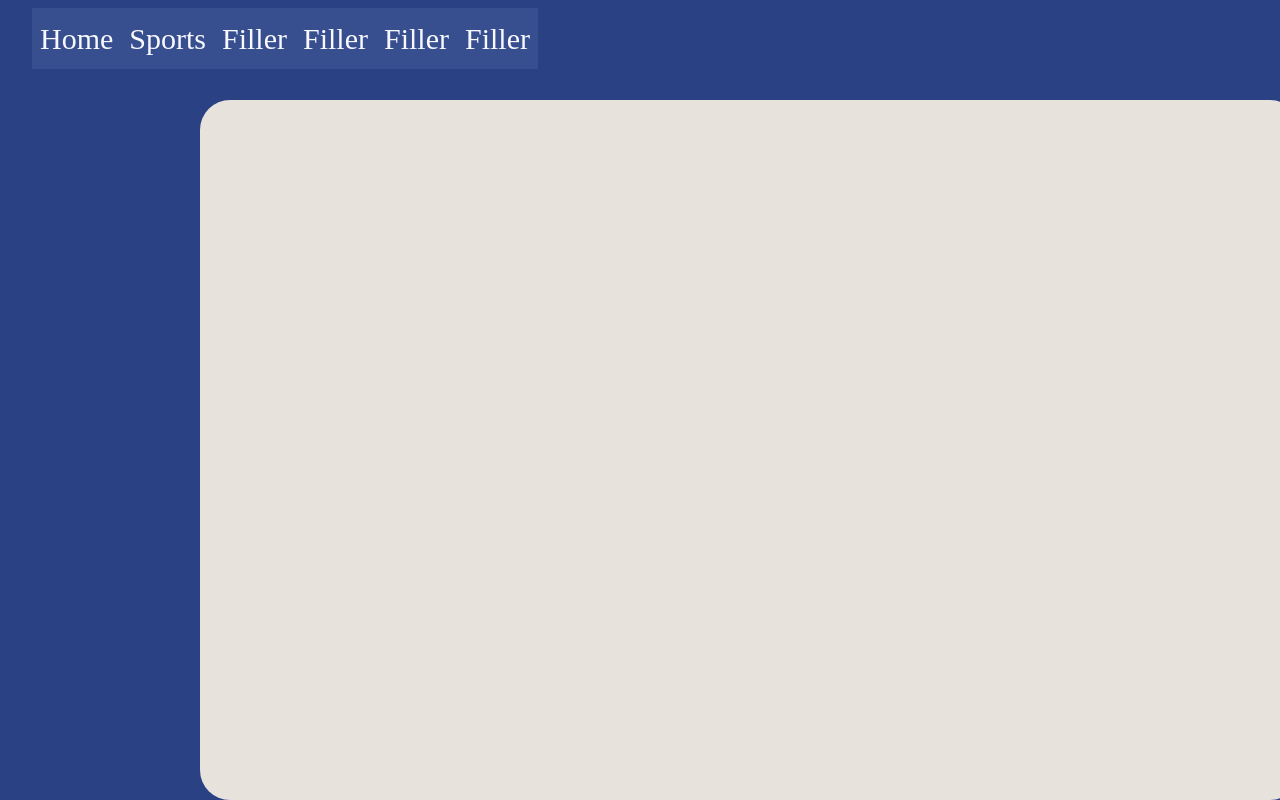
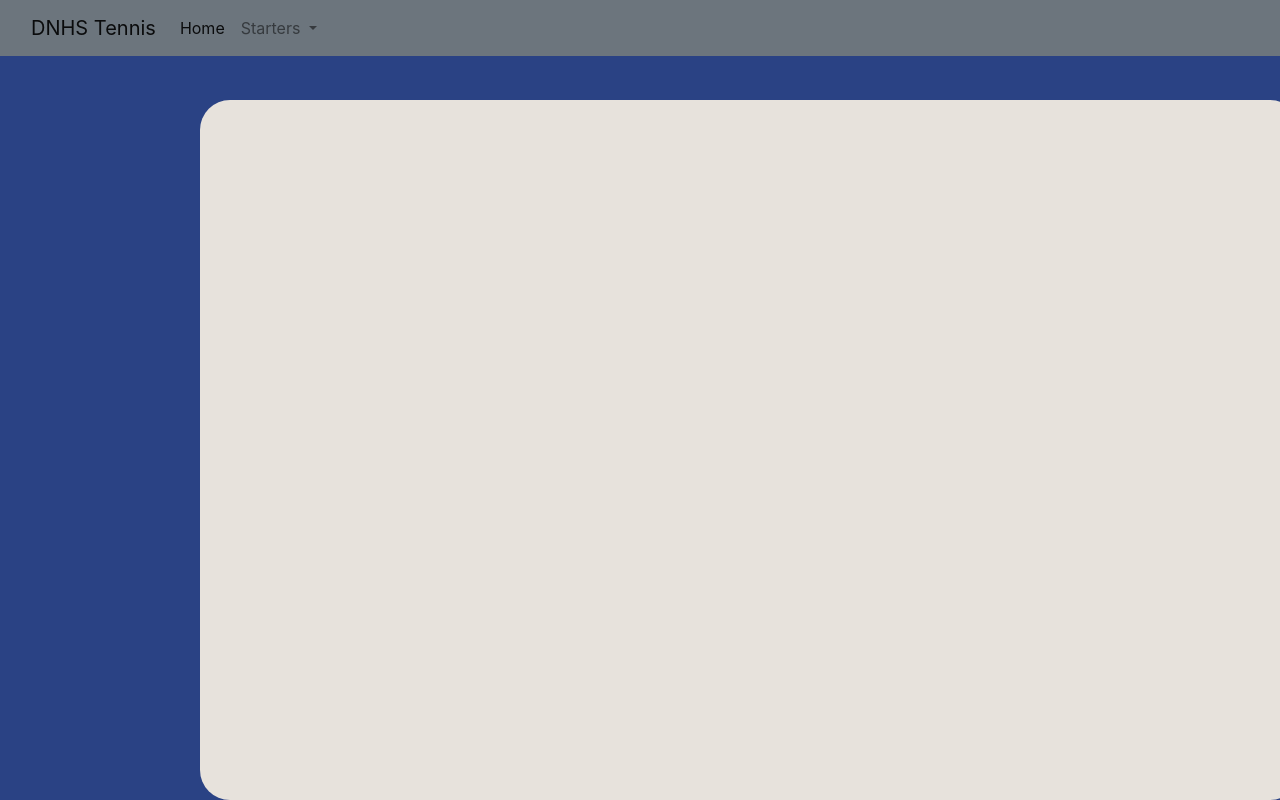
Before and after one commit to Archkitten/n22p4-quarter-finals, a Flask app: page /sports/ in a window 1280 px wide. Run offline with Flask 2, Linux system fonts and the light colour scheme; some libraries are stand-ins or nearby versions; some web fonts are replaced.

Commit message:
updated navbar

```diff
--- a/templates/layouts/navbar.html
+++ b/templates/layouts/navbar.html
@@ -1,66 +1,33 @@
-<!-- Navigation Bar from bootstrap
-This HTML is setup as a fragment allowing it to be "included" by other HTML files via Jinja2
--->
-<nav class="navbar navbar-expand-lg navbar-dark bg-black">
-    <a class="navbar-brand" href="https://csp.nighthawkcodingsociety.com/"></a>
-    <button class="navbar-toggler" type="button" data-toggle="collapse" data-target="#navbarNavAltMarkup" aria-controls="navbarNavAltMarkup" aria-expanded="false" aria-label="Toggle navigation">
-        <span class="navbar-toggler-icon"></span>
-    </button>
-    <div class="collapse navbar-collapse" id="navbarNavAltMarkup">
-        <div class="navbar-nav">
-            <div class="collapse navbar-collapse" id="navbarNavAltMarkup">
-                <div class="navbar-nav" style="font-family: monospace; background-color: #384F8F">
-                    <div style="font-family: myFirstFont; color: ghostwhite">
-                        <a style="color: ghostwhite; font-size: 30px;" class="nav-link" href={{ url_for('index') }}>Home</a>
-                    </div>
-                    <div style="font-family: myFirstFont; color: ghostwhite">
-                        <a style="color: ghostwhite; font-size: 30px;" class="nav-link" href={{ url_for('sports') }}>Sports</a>
-                    </div>
-                    <div style="font-family: myFirstFont; color: ghostwhite">
-                        <a style="color: ghostwhite; font-size: 30px;" class="nav-link" href={{ url_for('index') }}>Filler</a>
-                    </div>
-                    <div style="font-family: myFirstFont; color: ghostwhite">
-                        <a style="color: ghostwhite; font-size: 30px;" class="nav-link" href={{ url_for('index') }}>Filler</a>
-                    </div>
-                    <div style="font-family: myFirstFont; color: ghostwhite">
-                        <a style="color: ghostwhite; font-size: 30px;" class="nav-link" href={{ url_for('index') }}>Filler</a>
-                    </div>
-                    <div style="font-family: myFirstFont; color: ghostwhite">
-                        <a style="color: ghostwhite; font-size: 30px;" class="nav-link" href={{ url_for('index') }}>Filler</a>
-                    </div>
+<nav class="navbar navbar-expand-lg navbar-light bg-secondary">
+    <div class="container-fluid">
+        <div class="btn-group">
+            <a class="navbar-brand" href="#">DNHS Tennis</a>
+            <button class="navbar-toggler" type="button" data-bs-toggle="collapse" data-bs-target="#navbarNavDarkDropdown" aria-controls="navbarNavDarkDropdown" aria-expanded="false" aria-label="Toggle navigation">
+                <span class="navbar-toggler-icon"></span>
+            </button>
+
+            <div class="collapse navbar-collapse" id="navbarHome">
+                <ul class="navbar-nav">
+                    <li class="nav-item active">
+                        <a class="nav-link" href="{{ url_for('index') }}">Home <span class="sr-only"></span></a>
+                    </li>
+                </ul>
+            </div>
+
+            <div class="collapse navbar-collapse" id="navbarNavDarkDropdown">
+                <ul class="navbar-nav">
+                    <li class="nav-item dropdown">
+                        <a class="nav-link dropdown-toggle" href="#" id="navbarDarkDropdownMenuLink" role="button" data-bs-toggle="dropdown" aria-expanded="false">
+                            Starters
+                        </a>
+                        <ul class="dropdown-menu dropdown-menu-dark" aria-labelledby="navbarDarkDropdownMenuLink">
+                            <li><a class="dropdown-item" href={{ url_for('sports') }}>Sports</a></li>
+                        </ul>
+                    </li>
+                </ul>
+            </div>
 
 
-
-                    <script>
-                        /* When the user clicks on the button,
-                        toggle between hiding and showing the dropdown content */
-                        function myFunction2() {
-                            document.getElementById("Dropdown2").classList.toggle("show");
-                        }
-
-                        function myFunction1() {
-                            document.getElementById("Dropdown1").classList.toggle("show");
-                        }
-
-                        function myFunction3() {
-                            document.getElementById("Dropdown3").classList.toggle("show");
-                        }
-
-                        function myFunction4() {
-                            document.getElementById("Dropdown4").classList.toggle("show");
-                        }
-
-                        // Close the dropdown if the user clicks outside of it
-                        window.onclick = function(event) {
-                            if (!event.target.matches('.dropbtn')) {
-                                const dropdowns = document.getElementsByClassName("dropdown-content");
-                                let i;
-                                for (i = 0; i < dropdowns.length; i++) {
-                                    const openDropdown = dropdowns[i];
-                                    if (openDropdown.classList.contains('show')) {
-                                        openDropdown.classList.remove('show');
-                                    }
-                                }
-                            }
-                        }
-                    </script>
+    </div>
+    </div>
+</nav>
```
